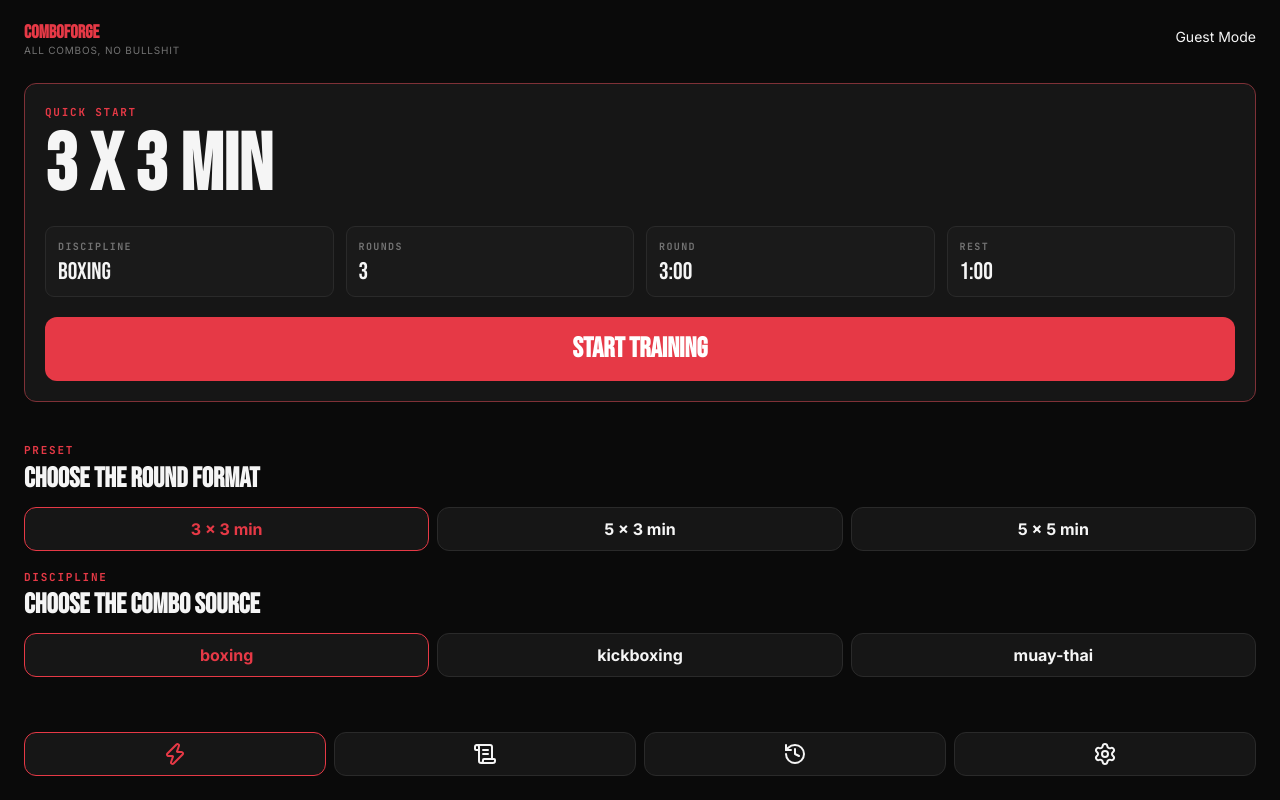
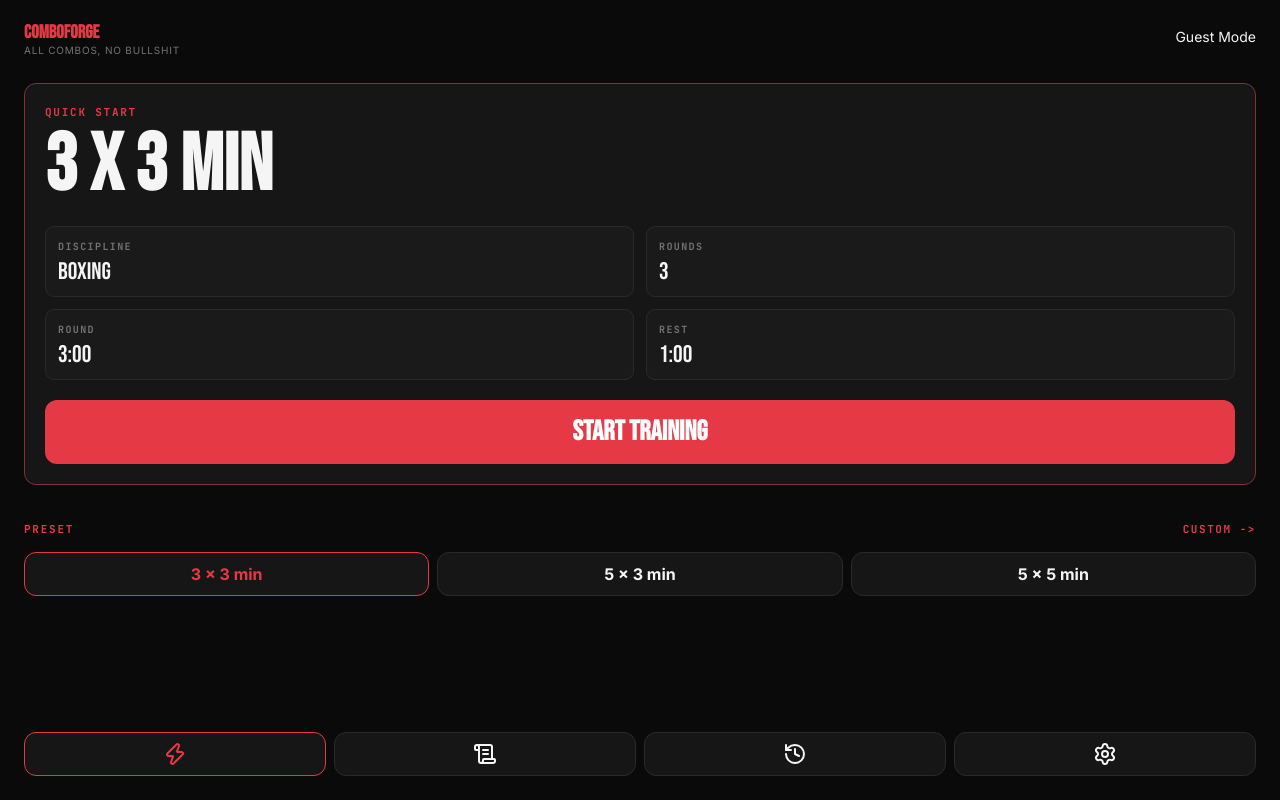
Before and after one commit to Leandro-Da-Souza/comboforge, a React (Vite) app: page / in a window 1280 px wide. Built offline with nearby package versions, Linux system fonts and the light colour scheme.

Commit message:
Extract quickstart into its own component

```diff
--- a/src/components/PresetSelector.tsx
+++ b/src/components/PresetSelector.tsx
@@ -1,3 +1,4 @@
+import '../styles/preset.css'
 import type { TimerPreset } from '../types/timer'
 import Button from './ui/Button'
 
--- /dev/null
+++ b/src/components/QuickStart.tsx
@@ -0,0 +1,53 @@
+import { formatTime } from '../utils/time'
+import Button from './ui/Button'
+import type { Discipline } from '../types/core'
+import type { TimerPreset } from '../types/timer'
+import '../styles/quickstart.css'
+
+type QuickStartProps = {
+  selectedPreset: TimerPreset
+  selectedDiscipline: Discipline
+  handleTrainNavigation: () => void
+}
+
+export default function QuickStart({
+  selectedPreset,
+  selectedDiscipline,
+  handleTrainNavigation,
+}: QuickStartProps) {
+  return (
+    <div className="quick-start">
+      <div>
+        <p className="kicker">Quick Start</p>
+        <h2>{selectedPreset.name}</h2>
+      </div>
+
+      <dl className="session-summary">
+        <div>
+          <dt>Discipline</dt>
+          <dd>{selectedDiscipline}</dd>
+        </div>
+        <div>
+          <dt>Rounds</dt>
+          <dd>{selectedPreset.config.totalRounds}</dd>
+        </div>
+        <div>
+          <dt>Round</dt>
+          <dd>{formatTime(selectedPreset.config.roundDurationSeconds)}</dd>
+        </div>
+        <div>
+          <dt>Rest</dt>
+          <dd>{formatTime(selectedPreset.config.restDurationSeconds)}</dd>
+        </div>
+      </dl>
+
+      <Button
+        className="start-button"
+        variant="primary"
+        onClick={handleTrainNavigation}
+      >
+        Start Training
+      </Button>
+    </div>
+  )
+}
--- a/src/pages/HomePage.tsx
+++ b/src/pages/HomePage.tsx
@@ -1,25 +1,23 @@
 import { useNavigate } from 'react-router'
 import PageHeader from '../components/PageHeader'
-import Button from '../components/ui/Button'
 import { appConfig } from '../config/app.config'
 import PresetSelector from '../components/PresetSelector'
-import DisciplineSelector from '../components/DisciplineSelector'
 import { timerPresets } from '../config/timer.config'
 import { availableDisciplines } from '../data/availableDisciplines'
 import { usePresetSelection } from '../hooks/usePresetSelection'
 import { starterCombos } from '../data/starterCombo'
 import type { TimerPreset } from '../types/timer'
 import { useDisciplineSelection } from '../hooks/useDisciplineSelection'
-import type { Discipline } from '../types/core'
-import { formatTime } from '../utils/time'
 import '../styles/home.css'
 import type { SessionSetup } from '../types/session'
+import { NavLink } from 'react-router'
+import QuickStart from '../components/QuickStart'
 
 export default function HomePage() {
   const { selectedPresetId, selectPreset, selectedPreset } =
     usePresetSelection(timerPresets)
 
-  const { selectDiscipline, selectedDiscipline } = useDisciplineSelection(
+  const { selectedDiscipline } = useDisciplineSelection(
     starterCombos,
     availableDisciplines[0],
   )
@@ -41,10 +39,6 @@ export default function HomePage() {
     selectPreset(preset)
   }
 
-  function handleDisciplineSelect(discipline: Discipline) {
-    selectDiscipline(discipline)
-  }
-
   return (
     <section className="home-screen">
       <div className="home-hero">
@@ -55,45 +49,17 @@ export default function HomePage() {
           accountHref="/settings"
         />
 
-        <div className="home-quick-start">
-          <div>
-            <p className="home-kicker">Quick Start</p>
-            <h2>{selectedPreset.name}</h2>
-          </div>
-
-          <dl className="home-session-summary">
-            <div>
-              <dt>Discipline</dt>
-              <dd>{selectedDiscipline}</dd>
-            </div>
-            <div>
-              <dt>Rounds</dt>
-              <dd>{selectedPreset.config.totalRounds}</dd>
-            </div>
-            <div>
-              <dt>Round</dt>
-              <dd>{formatTime(selectedPreset.config.roundDurationSeconds)}</dd>
-            </div>
-            <div>
-              <dt>Rest</dt>
-              <dd>{formatTime(selectedPreset.config.restDurationSeconds)}</dd>
-            </div>
-          </dl>
-
-          <Button
-            className="home-start-button"
-            variant="primary"
-            onClick={handleTrainNavigation}
-          >
-            Start Training
-          </Button>
-        </div>
+        <QuickStart
+          selectedPreset={selectedPreset}
+          selectedDiscipline={selectedDiscipline}
+          handleTrainNavigation={handleTrainNavigation}
+        />
       </div>
 
       <div className="home-setup">
         <div className="home-section-heading">
           <p className="home-kicker">Preset</p>
-          <h2>Choose the round format</h2>
+          <NavLink to="/combos">Custom -&gt;</NavLink>
         </div>
         <PresetSelector
           presets={timerPresets}
@@ -101,16 +67,6 @@ export default function HomePage() {
           canChangePreset={true}
           onPresetSelect={handlePresetSelect}
         />
-
-        <div className="home-section-heading">
-          <p className="home-kicker">Discipline</p>
-          <h2>Choose the combo source</h2>
-        </div>
-        <DisciplineSelector
-          disciplines={availableDisciplines}
-          currentDiscipline={selectedDiscipline}
-          onDisciplineSelect={handleDisciplineSelect}
-        />
       </div>
     </section>
   )
--- a/src/styles/home.css
+++ b/src/styles/home.css
@@ -10,16 +10,6 @@
   gap: 20px;
 }
 
-.home-quick-start {
-  display: flex;
-  flex-direction: column;
-  gap: 20px;
-  border: 1px solid color-mix(in srgb, var(--primary) 45%, var(--border));
-  border-radius: var(--radius);
-  padding: 20px;
-  background: var(--surface);
-}
-
 .home-kicker {
   margin: 0;
   color: var(--primary);
@@ -27,61 +17,6 @@
   font-size: 11px;
   font-weight: 700;
   letter-spacing: 0.16em;
-  text-transform: uppercase;
-}
-
-.home-quick-start h2,
-.home-section-heading h2 {
-  margin: 0;
-  color: var(--foreground);
-  font-family: var(--ff-display);
-  line-height: 1;
-}
-
-.home-quick-start h2 {
-  margin-top: 6px;
-  font-size: clamp(2.25rem, 18vw, 5rem);
-}
-
-.home-session-summary {
-  display: grid;
-  grid-template-columns: repeat(2, minmax(0, 1fr));
-  gap: 12px;
-  margin: 0;
-}
-
-.home-session-summary div {
-  min-width: 0;
-  border: 1px solid var(--border);
-  border-radius: calc(var(--radius) * 0.75);
-  padding: 12px;
-  background: var(--muted);
-}
-
-.home-session-summary dt {
-  color: var(--muted-foreground);
-  font-family: var(--ff-mono);
-  font-size: 10px;
-  font-weight: 700;
-  letter-spacing: 0.14em;
-  text-transform: uppercase;
-}
-
-.home-session-summary dd {
-  margin: 6px 0 0;
-  overflow-wrap: anywhere;
-  color: var(--foreground);
-  font-family: var(--ff-display);
-  font-size: 1.5rem;
-  line-height: 1;
-  text-transform: uppercase;
-}
-
-.home-start-button {
-  min-height: 64px;
-  font-family: var(--ff-display);
-  font-size: 1.75rem;
-  line-height: 1;
   text-transform: uppercase;
 }
 
@@ -93,9 +28,19 @@
 
 .home-section-heading {
   display: flex;
-  flex-direction: column;
+  justify-content: space-between;
+  align-items: center;
   gap: 6px;
-  margin-top: 4px;
+}
+
+.home-section-heading a {
+  color: var(--primary);
+  font-family: var(--ff-mono);
+  font-size: 11px;
+  font-weight: 700;
+  letter-spacing: 0.14em;
+  text-decoration: none;
+  text-transform: uppercase;
 }
 
 .home-section-heading h2 {
--- /dev/null
+++ b/src/styles/preset.css
@@ -0,0 +1,5 @@
+.preset-selector {
+  display: grid;
+  grid-template-columns: repeat(3, minmax(0, 1fr));
+  gap: 8px;
+}
--- /dev/null
+++ b/src/styles/quickstart.css
@@ -0,0 +1,74 @@
+.kicker {
+  margin: 0;
+  color: var(--primary);
+  font-family: var(--ff-mono);
+  font-size: 11px;
+  font-weight: 700;
+  letter-spacing: 0.16em;
+  text-transform: uppercase;
+}
+
+.quick-start h2,
+.section-heading h2 {
+  margin: 0;
+  color: var(--foreground);
+  font-family: var(--ff-display);
+  line-height: 1;
+}
+
+.quick-start {
+  display: flex;
+  flex-direction: column;
+  gap: 20px;
+  border: 1px solid color-mix(in srgb, var(--primary) 45%, var(--border));
+  border-radius: var(--radius);
+  padding: 20px;
+  background: var(--surface);
+}
+
+.quick-start h2 {
+  margin-top: 6px;
+  font-size: clamp(2.25rem, 18vw, 5rem);
+}
+
+.session-summary {
+  display: grid;
+  grid-template-columns: repeat(2, minmax(0, 1fr));
+  gap: 12px;
+  margin: 0;
+}
+
+.session-summary div {
+  min-width: 0;
+  border: 1px solid var(--border);
+  border-radius: calc(var(--radius) * 0.75);
+  padding: 12px;
+  background: var(--muted);
+}
+
+.session-summary dt {
+  color: var(--muted-foreground);
+  font-family: var(--ff-mono);
+  font-size: 10px;
+  font-weight: 700;
+  letter-spacing: 0.14em;
+  text-transform: uppercase;
+}
+
+.session-summary dd {
+  margin: 6px 0 0;
+  overflow-wrap: anywhere;
+  color: var(--foreground);
+  font-family: var(--ff-display);
+  font-size: 1.5rem;
+  line-height: 1;
+  text-transform: uppercase;
+}
+
+.start-button {
+  min-height: 64px;
+  font-family: var(--ff-display);
+  font-size: 1.75rem;
+  line-height: 1;
+  text-transform: uppercase;
+}
--- a/src/styles/train.css
+++ b/src/styles/train.css
@@ -2,12 +2,6 @@
   display: flex;
   flex-direction: column;
   gap: 24px;
-}
-
-.preset-selector {
-  display: grid;
-  grid-template-columns: repeat(3, minmax(0, 1fr));
-  gap: 8px;
 }
 
 .discipline-selector {
```
